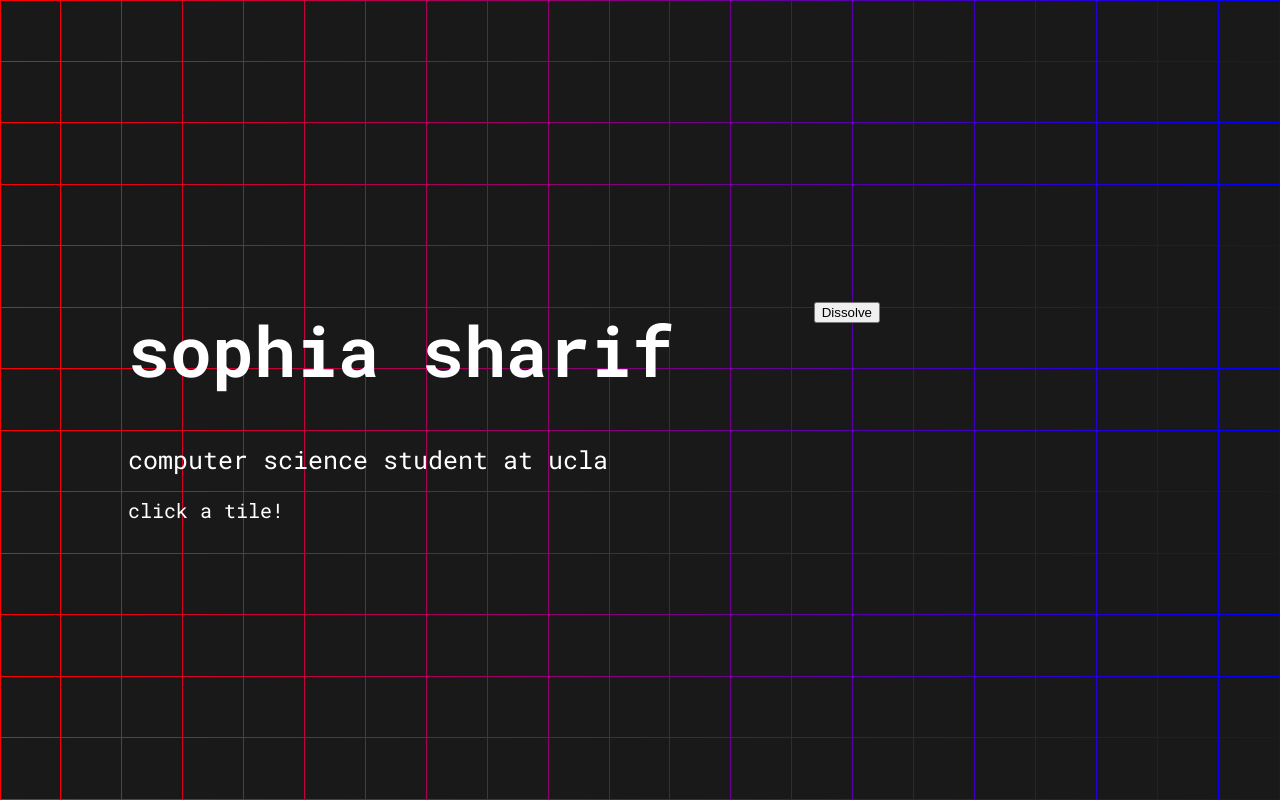
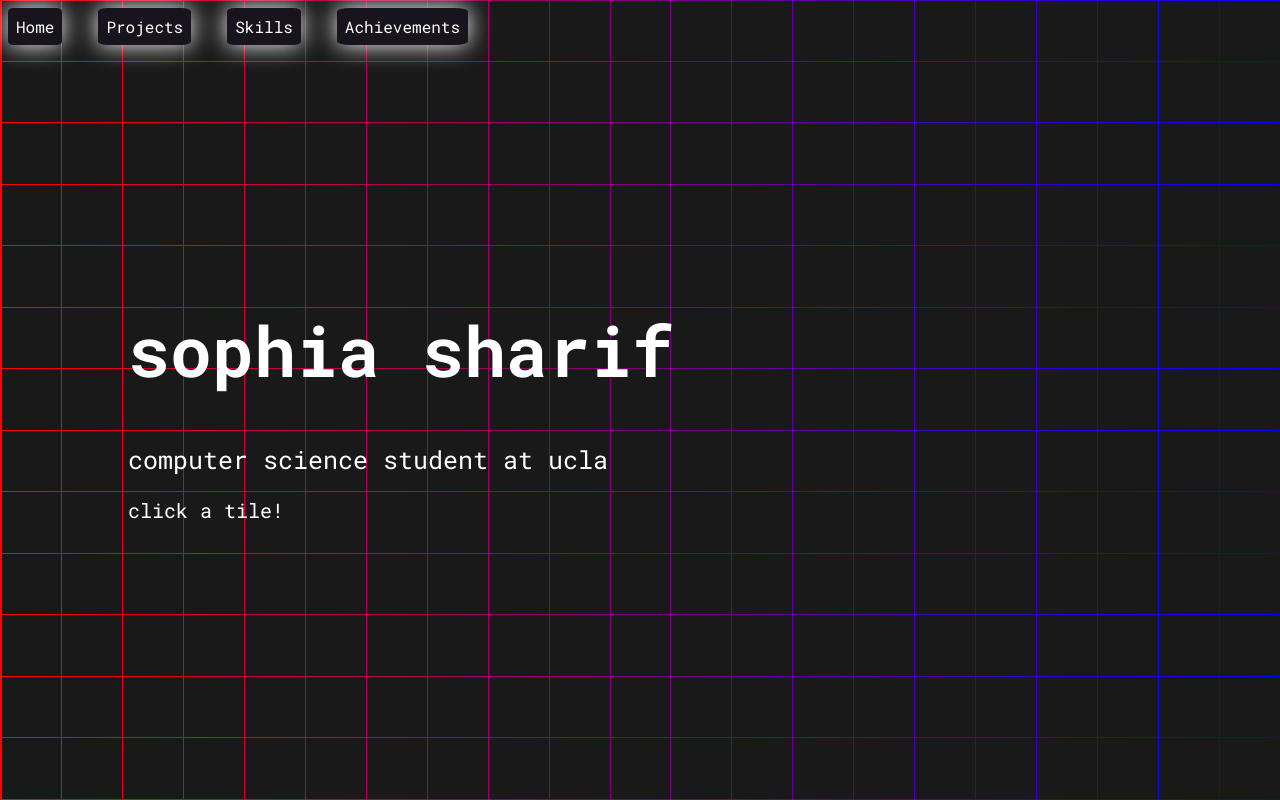
Before and after one commit to sophiasharif/personal-website, a Vue app: page /achievements in a window 1280 px wide. Built offline with nearby package versions, Linux system fonts and the light colour scheme; the HTML template or start-up script is replaced by a standard one.

Commit message:
added route support and transitions

```diff
--- a/src/App.vue
+++ b/src/App.vue
@@ -1,49 +1,70 @@
 <template>
-  <HeroSection :routerShown="routerShown" ref="grid"/>
+  <div id="router" :class="{ hidden: !routerShown }">
+    <router-view />
+  </div>
+  <HeroSection :routerShown="routerShown" ref="grid" />
   <nav>
-    <button @click="handleDissolve">Dissolve</button>
+    <router-link @click="revealGrid" to="/">
+      <button>Home</button>
+    </router-link>
+    <router-link @click="handleRouteChange" to="/projects">
+      <button>Projects</button>
+    </router-link>
+    <router-link to="/skills">
+      <button @click="handleRouteChange">Skills</button>
+    </router-link>
+    <router-link to="/achievements">
+      <button @click="handleRouteChange">Achievements</button>
+    </router-link>
   </nav>
-  <div id="router" :class="{hidden: !routerShown}">
-    <router-view/>
-  </div>
 </template>
 
 <script>
-import HeroSection from './components/HeroSection.vue'
+import HeroSection from "./views/HeroSection.vue";
 
 export default {
-  name: 'App',
+  name: "App",
   components: {
-    HeroSection
+    HeroSection,
   },
   data() {
     return {
       routerShown: false,
-      test: "auto"
-    }
+      test: "auto",
+    };
   },
   methods: {
-    handleDissolve() {
-      this.routerShown = !this.routerShown;
+    dissolveGrid() {
+      this.routerShown = true;
       this.$refs.grid.dissolveGrid();
+    },
+    revealGrid() {
+      this.routerShown = false;
+      this.$refs.grid.revealGrid();
+    },
+    transitionGrid() {
+      this.$refs.grid.transitionGrid();
     },
     getRouterPointerEvents() {
       if (this.routerShown) {
-        return "auto"
+        return "auto";
       } else {
-        return "none"
+        return "none";
+      }
+    },
+    handleRouteChange() {
+      if (!this.routerShown) {
+        this.dissolveGrid()
+      } else {
+        this.transitionGrid()
       }
     }
-  }
-}
+  },
+};
 </script>
 
 <style>
-@import url('https://fonts.googleapis.com/css2?family=Open+Sans:ital,wght@0,300;0,500;0,600;0,700;1,300;1,400;1,500;1,600;1,700&family=Poppins:wght@400;700&family=Roboto+Mono:ital,wght@0,300;0,400;0,500;0,600;0,700;1,300;1,400;1,500;1,600;1,700&display=swap');
-
-button {
-  pointer-events: auto;
-}
+@import url("https://fonts.googleapis.com/css2?family=Open+Sans:ital,wght@0,300;0,500;0,600;0,700;1,300;1,400;1,500;1,600;1,700&family=Poppins:wght@400;700&family=Roboto+Mono:ital,wght@0,300;0,400;0,500;0,600;0,700;1,300;1,400;1,500;1,600;1,700&display=swap");
 
 #app {
   font-family: Roboto Mono, Avenir, Helvetica, Arial, sans-serif;
@@ -61,22 +82,6 @@
   background-size: 200%;
   animation: background-pan 5s ease infinite;
 }
-nav {
-  position: absolute;
-  right: 400px;
-  top: 300px;
-}
-#router {
-  position: absolute;
-  top: 200px;
-  right: 630px;
-  z-index: -1;
-  transition: opacity .5s ease;
-  pointer-events: v-bind(getRouterPointerEvents());
-}
-.hidden {
-  opacity: 0;
-}
 @keyframes background-pan {
   from {
     background-position: 0% center;
@@ -86,4 +91,41 @@
   }
 }
 
+nav {
+  position: absolute;
+  left: 0;
+  top: 0;
+  display: flex;
+  gap: 20px;
+}
+button {
+  pointer-events: auto;
+  font: inherit;
+  background: #17141d;
+  border: none;
+  padding: 0.5rem;
+  margin: 0.5rem;
+  border-radius: 10%;
+  box-shadow: 0rem 0rem 1.5rem;
+  color: white;
+}
+a {
+  text-decoration: none;
+  color: white;
+}
+
+#router {
+  z-index: -1;
+  transition: opacity 0.5s ease;
+  pointer-events: v-bind(getRouterPointerEvents());
+  height: 100vh;
+  width: 100%;
+  display: flex;
+  flex-direction: column;
+  justify-content: center;
+  align-items: center;
+}
+.hidden {
+  opacity: 0;
+}
 </style>
--- a/src/router/index.js
+++ b/src/router/index.js
@@ -1,5 +1,7 @@
 import { createRouter, createWebHistory } from "vue-router";
-import AchievementDeck from "../components/AchievementDeck";
+import ProjectSection from "../views/ProjectSection";
+import SkillSection from "../views/SkillSection";
+import AchievementSection from "../views/AchievementSection";
 
 const routes = [
   {
@@ -7,9 +9,19 @@
     name: "Home",
   },
   {
+    path: "/projects",
+    name: "Projects",
+    component: ProjectSection,
+  },
+  {
+    path: "/skills",
+    name: "Skills",
+    component: SkillSection,
+  },
+  {
     path: "/achievements",
     name: "Achievements",
-    component: AchievementDeck,
+    component: AchievementSection,
   },
 ];
 
--- a/src/components/AchievementDeck.vue
+++ b/src/views/AchievementSection.vue
@@ -1,5 +1,6 @@
 <template>
-  <div class="achievement-deck">
+<div>
+<div class="achievement-deck">
     <AchievementCard
       class="card"
       v-for="(a, i) in achievements"
@@ -17,10 +18,12 @@
     <div class="backward button" @click="handleBackward">backward</div>
     <div class="forward button" @click="handleForward">forward</div>
   </div>
+</div>
+
 </template>
 
 <script>
-import AchievementCard from "./AchievementCard.vue";
+import AchievementCard from "../components/AchievementCard.vue";
 
 export default {
   components: {
--- a/src/components/HeroSection.vue
+++ b/src/views/HeroSection.vue
@@ -7,7 +7,7 @@
       @click="colorGrid(id)"
     ></div>
   </div>
-  <div class="introduction" :class="{invisible: routerShown}">
+  <div class="introduction" :class="{ invisible: routerShown }">
     <h1 class="name">sophia sharif</h1>
     <h2 class="subtitle">computer science student at ucla</h2>
     <p class="note">click a tile!</p>
@@ -29,7 +29,7 @@
 
     // get grid once mounted
     function calculateGrid() {
-      columns.value = Math.floor(window.innerWidth/ tileWidth);
+      columns.value = Math.floor(window.innerWidth / tileWidth);
       rows.value = Math.floor(window.innerHeight / tileWidth);
     }
     onMounted(() => calculateGrid());
@@ -68,7 +68,7 @@
         backgroundColor: getColor(),
         delay: anime.stagger(50, {
           grid: [columns.value, rows.value],
-          from: index-1,
+          from: index - 1,
         }),
       });
     }
@@ -76,24 +76,63 @@
     function dissolveGrid() {
       anime({
         targets: ".tile",
-        opacity: props.routerShown ? 1 : 0,
+        opacity: 0,
         delay: anime.stagger(50, {
           grid: [columns.value, rows.value],
-          from: columns.value*rows.value / 2,
+          from: (columns.value * rows.value) / 2,
         }),
       });
     }
 
+    function revealGrid() {
+      anime({
+        targets: ".tile",
+        opacity: 1,
+        delay: anime.stagger(50, {
+          grid: [columns.value, rows.value],
+          from: (columns.value * rows.value) / 2,
+        }),
+      });
+    }
+
+    function transitionGrid() {
+      let timeline = anime.timeline();
+      timeline.add({
+        targets: ".tile",
+        opacity: 1,
+        delay: anime.stagger(50, {
+          grid: [columns.value, rows.value],
+          from: (columns.value * rows.value) / 2,
+        }),
+      })
+      timeline.add({
+        targets: ".tile",
+        opacity: 0,
+        delay: anime.stagger(50, {
+          grid: [columns.value, rows.value],
+          from: (columns.value * rows.value) / 2,
+        }),
+      }, "-=870")
+      timeline.play()
+    }
+
     function getGridPointerEvents() {
       if (props.routerShown) {
-        return "none"
+        return "none";
       } else {
-        return "auto"
+        return "auto";
       }
     }
 
-
-    return { rows, columns, colorGrid, dissolveGrid, getGridPointerEvents };
+    return {
+      rows,
+      columns,
+      colorGrid,
+      dissolveGrid,
+      revealGrid,
+      transitionGrid,
+      getGridPointerEvents,
+    };
   },
 };
 </script>
@@ -105,8 +144,10 @@
   display: grid;
   grid-template-columns: repeat(v-bind(columns), 1fr);
   grid-template-rows: repeat(v-bind(rows), 1fr);
-  z-index: 5;
   pointer-events: v-bind(getGridPointerEvents());
+  position: absolute;
+  top: 0;
+  right: 0;
 }
 
 .tile {
@@ -124,7 +165,7 @@
   color: white;
   margin: 0px;
   width: 50vw;
-  transition: opacity .5s ease;
+  transition: opacity 0.5s ease;
 
   /* positioning */
   position: absolute;
@@ -155,9 +196,6 @@
 }
 
 .tiles::after {
-  background-image: url('../assets/profile-pic.jpg');
+  background-image: url("../assets/profile-pic.jpg");
 }
-
-
-
 </style>
--- a/src/components/SkillsAndProjects.vue
+++ b/src/views/ProjectSection.vue
@@ -53,7 +53,7 @@
 </template>
 
 <script>
-import ProjectCard from "./ProjectCard.vue";
+import ProjectCard from "../components/ProjectCard.vue";
 export default {
   components: { ProjectCard },
 };
--- a/src/components/ClassShowcase.vue
+++ b/src/views/SkillSection.vue
@@ -38,8 +38,8 @@
 </template>
 
 <script>
-import ClassCard from "./ClassCard.vue";
-import HighlightCard from "./HighlightCard.vue";
+import ClassCard from "../components/ClassCard.vue";
+import HighlightCard from "../components/HighlightCard.vue";
 export default {
   components: { ClassCard, HighlightCard },
 };
```
Also changed, not shown: src/components/HighlightSection.vue (deleted, +0 -21 lines).
